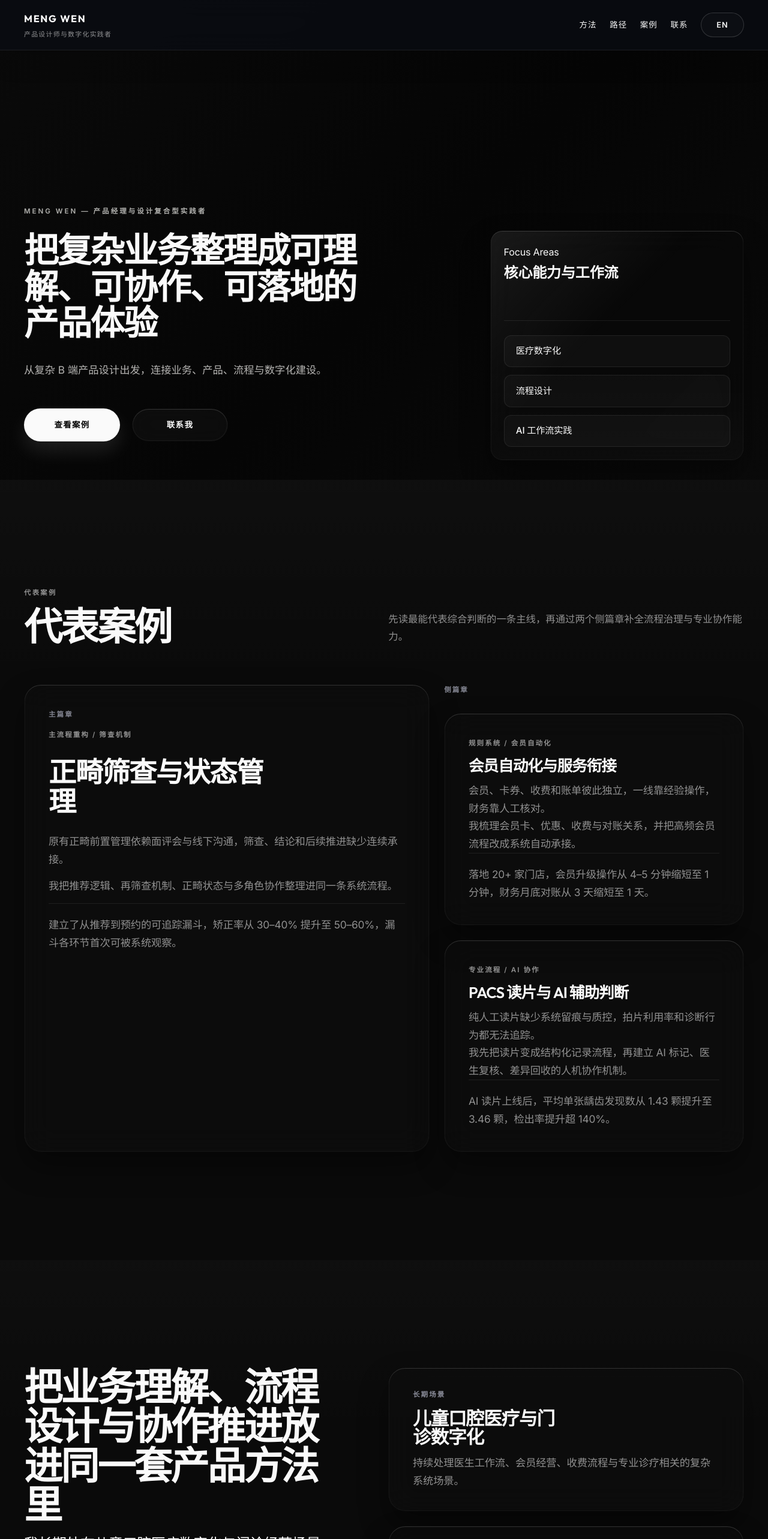
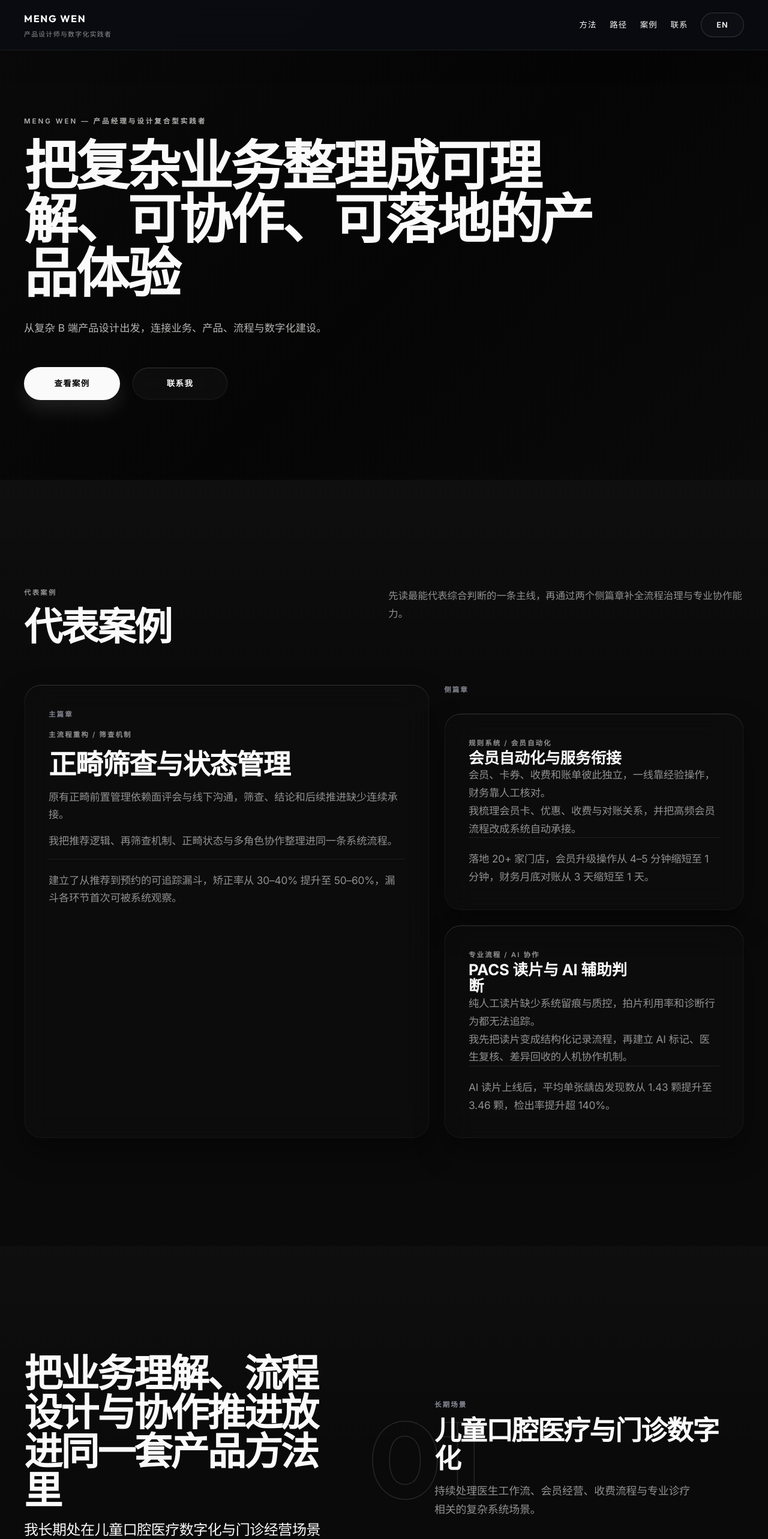
Before and after one commit to wmeng0219-source/Portfolio, a React (Vite) app: page /#/ in a window 1280 px wide. Shown: the top 2566 px of the page at 60% size. Built offline with nearby package versions, Linux system fonts and the light colour scheme.

Commit message:
style: GSAP typography-driven redesign, remove boxes/cards, make hero text massive, introduce outline numbers

```diff
--- a/src/components/About/index.jsx
+++ b/src/components/About/index.jsx
@@ -16,10 +16,13 @@ const About = () => {
 
         <div className="about-points" data-motion-group="about-points">
           {items.map((item) => (
-            <article className="about-card" key={item} data-motion-item data-motion-hover="card">
-              <p className="eyebrow-label">{t(`about.point.${item}.label`)}</p>
-              <h3 className="about-card-title">{t(`about.point.${item}.title`)}</h3>
-              <p className="about-card-body">{t(`about.point.${item}.body`)}</p>
+            <article className="about-item" key={item} data-motion-item>
+              <div className="about-number">0{item}</div>
+              <div className="about-content">
+                <p className="eyebrow-label">{t(`about.point.${item}.label`)}</p>
+                <h3 className="about-title">{t(`about.point.${item}.title`)}</h3>
+                <p className="about-body">{t(`about.point.${item}.body`)}</p>
+              </div>
             </article>
           ))}
         </div>
--- a/src/components/Experience/index.jsx
+++ b/src/components/Experience/index.jsx
@@ -15,12 +15,14 @@ const Experience = () => {
           <p className="section-intro">{t('experience.intro')}</p>
         </div>
 
-        <div className="phase-grid" data-motion-group="experience-phases">
+        <div className="phase-list" data-motion-group="experience-phases">
           {items.map((item) => (
-            <article className="phase-card" key={item} data-motion-item data-motion-hover="card">
-              <p className="phase-label">{t(`experience.item.${item}.period`)}</p>
-              <h3 className="phase-title">{t(`experience.item.${item}.title`)}</h3>
-              <p className="phase-body">{t(`experience.item.${item}.body`)}</p>
+            <article className="phase-item" key={item} data-motion-item>
+              <div className="phase-period">{t(`experience.item.${item}.period`)}</div>
+              <div className="phase-content">
+                <h3 className="phase-title">{t(`experience.item.${item}.title`)}</h3>
+                <p className="phase-body">{t(`experience.item.${item}.body`)}</p>
+              </div>
             </article>
           ))}
         </div>
--- a/src/components/Hero/Hero.module.css
+++ b/src/components/Hero/Hero.module.css
@@ -32,14 +32,14 @@
   width: min(100%, var(--content-max));
   margin: 0 auto;
   min-height: calc(100dvh - var(--header-height) - 4.5rem);
-  display: grid;
-  grid-template-columns: minmax(0, 1.15fr) minmax(18rem, 0.72fr);
-  gap: clamp(4rem, 8vw, 10rem);
-  align-items: end;
+  display: flex;
+  flex-direction: column;
+  justify-content: center;
 }
 
 .copy {
-  width: min(100%, 38rem);
+  width: 100%;
+  max-width: 64rem;
   padding-bottom: 2rem;
 }
 
@@ -54,11 +54,11 @@
 
 .mainTitle {
   max-width: 18ch;
-  margin-top: 1.5rem;
+  margin-top: 1rem;
   font-family: var(--font-display);
-  font-size: clamp(2.4rem, 4.5vw, 4.4rem);
+  font-size: clamp(3rem, 7vw, 7rem);
   font-weight: 700;
-  line-height: 1.05;
+  line-height: 1;
   letter-spacing: -0.04em;
 }
 
@@ -122,63 +122,7 @@
   transform: scale(0.97);
 }
 
-.panel {
-  position: relative;
-  display: flex;
-  flex-direction: column;
-  justify-content: space-between;
-  min-height: 24rem;
-  padding: 1.35rem;
-  border: 1px solid transparent;
-  border-radius: var(--radius-lg);
-  background: rgba(10, 10, 10, 0.4);
-  box-shadow:
-    inset 0 1px 0 rgba(255, 255, 255, 0.12),
-    inset 0 0 0 1px rgba(255, 255, 255, 0.04),
-    0 24px 48px rgba(0, 0, 0, 0.4);
-  backdrop-filter: blur(24px) saturate(180%);
-  -webkit-backdrop-filter: blur(24px) saturate(180%);
-  transform-origin: center center;
-  will-change: transform;
-}
 
-.panel::before {
-  content: '';
-  position: absolute;
-  inset: 0;
-  border-radius: inherit;
-  background:
-    linear-gradient(135deg, rgba(255, 255, 255, 0.08), transparent 44%),
-    linear-gradient(180deg, transparent 58%, rgba(255, 255, 255, 0.02));
-  pointer-events: none;
-}
-
-.panelTop,
-.panelLead {
-  position: relative;
-  z-index: 1;
-}
-
-.panelSignals {
-  display: flex;
-  flex-direction: column;
-  gap: 0.8rem;
-  margin-top: 2rem;
-  border-top: 1px solid rgba(255, 255, 255, 0.08);
-  padding-top: 1.5rem;
-}
-
-.signalTag {
-  display: inline-flex;
-  align-items: center;
-  padding: 0.8rem 1.2rem;
-  background: rgba(255, 255, 255, 0.03);
-  border: 1px solid rgba(255, 255, 255, 0.08);
-  border-radius: var(--radius-md);
-  font-size: 0.95rem;
-  color: var(--color-text-primary);
-  font-weight: 500;
-}
 
 @media (max-width: 900px) {
   .hero {
@@ -186,24 +130,10 @@
     padding-top: calc(var(--header-height) + 3rem);
   }
 
-  .shell {
-    min-height: auto;
-    grid-template-columns: 1fr;
-  }
-
   .copy {
-    width: min(100%, 34rem);
+    width: 100%;
     padding-bottom: 0;
   }
-
-  .mainTitle {
-    max-width: none;
-  }
-
-  .panel {
-    min-height: auto;
-  }
-
 }
 
 @media (max-width: 640px) {
@@ -212,12 +142,8 @@
     padding-right: 1rem;
   }
 
-  .kicker {
-    letter-spacing: 0.2em;
-  }
-
   .mainTitle {
-    font-size: clamp(2.2rem, 8vw, 3rem);
+    font-size: clamp(2.4rem, 10vw, 3.5rem);
   }
 
   .actions {
@@ -229,12 +155,4 @@
   .btnSecondary {
     width: 100%;
   }
-
-  .panel {
-    padding: 1.15rem;
-  }
-
-  .panelLead {
-    padding-top: 1rem;
-  }
 }
--- a/src/components/Hero/index.jsx
+++ b/src/components/Hero/index.jsx
@@ -115,18 +115,6 @@ const Hero = () => {
             </a>
           </div>
         </div>
-
-        <aside className={styles.panel} ref={visualRef} aria-label={t('hero.panel.label')}>
-          <div className={styles.panelTop}>
-            <p className={styles.panelLeadLabel}>{t('hero.panel.label')}</p>
-            <h2 className={styles.panelCaption}>{t('hero.panel.title')}</h2>
-          </div>
-          <div className={styles.panelSignals}>
-            <div className={styles.signalTag}>{t('hero.signal.1')}</div>
-            <div className={styles.signalTag}>{t('hero.signal.2')}</div>
-            <div className={styles.signalTag}>{t('hero.signal.3')}</div>
-          </div>
-        </aside>
       </div>
     </section>
   );
--- a/src/motion/useHomepageMotion.js
+++ b/src/motion/useHomepageMotion.js
@@ -29,23 +29,22 @@ export const useHomepageMotion = (rootRef) => {
             return;
           }
 
-          const isProofSection = Boolean(section.querySelector('[data-motion-group="proof"]'));
           const isPortfolioSection = Boolean(section.querySelector('[data-motion-group="portfolio-stage"]'));
 
           const fromVars = reduceMotion
             ? { autoAlpha: 0 }
-            : { y: isProofSection ? 36 : isPortfolioSection ? 32 : 24, autoAlpha: 0 };
+            : { y: isPortfolioSection ? 48 : 36, autoAlpha: 0 };
 
           const toVars = {
             y: 0,
             autoAlpha: 1,
-            duration: reduceMotion ? 0.01 : isProofSection ? 0.95 : isPortfolioSection ? 0.88 : 0.74,
-            stagger: reduceMotion ? 0 : isProofSection ? 0.16 : isPortfolioSection ? 0.1 : 0.08,
+            duration: reduceMotion ? 0.01 : isPortfolioSection ? 1.2 : 0.84,
+            stagger: reduceMotion ? 0 : isPortfolioSection ? 0.12 : 0.1,
             ease: 'power3.out',
             overwrite: 'auto',
             scrollTrigger: {
               trigger: section,
-              start: isProofSection ? 'top 78%' : isPortfolioSection ? 'top 80%' : 'top 84%',
+              start: isPortfolioSection ? 'top 80%' : 'top 85%',
               once: true,
             },
           };
@@ -58,6 +57,21 @@ export const useHomepageMotion = (rootRef) => {
         });
 
         if (isDesktop && !reduceMotion) {
+          // Massive Typography Parallax
+          const bigNumbers = Array.from(root.querySelectorAll('.about-number'));
+          bigNumbers.forEach(num => {
+            gsap.to(num, {
+              yPercent: 40,
+              ease: 'none',
+              scrollTrigger: {
+                trigger: num.parentElement,
+                start: 'top bottom',
+                end: 'bottom top',
+                scrub: true,
+              }
+            });
+          });
+
           const hoverTargets = Array.from(root.querySelectorAll('[data-motion-hover]'));
 
           hoverTargets.forEach((node) => {
--- a/src/styles/global.css
+++ b/src/styles/global.css
@@ -146,14 +146,11 @@ main {
   grid-template-columns: minmax(0, 0.92fr) minmax(0, 1.08fr);
 }
 
-.about-points,
 .portfolio-secondary {
   display: grid;
   gap: 1.5rem;
 }
 
-.about-card,
-.phase-card,
 .portfolio-card,
 .portfolio-primary {
   border: 1px solid transparent;
@@ -171,32 +168,8 @@ main {
   transition: transform 0.25s cubic-bezier(0.16, 1, 0.3, 1), box-shadow 0.25s ease, background-color 0.25s ease;
 }
 
-.about-card {
-  padding: 2.2rem 2.5rem;
-}
 
-.about-card-title,
-.phase-title,
-.portfolio-card-title,
-.portfolio-primary-title {
-  margin-top: 0.8rem;
-  margin-bottom: 0.8rem;
-  font-family: var(--font-display);
-  font-size: clamp(1.5rem, 2.4vw, 2.2rem);
-  font-weight: 600;
-  line-height: 1.02;
-  letter-spacing: -0.04em;
-}
 
-.section-heading-episodic {
-  align-items: end;
-}
-
-.about-card-title {
-  max-width: 12ch;
-}
-
-.about-card-body,
 .phase-body,
 .portfolio-card-body,
 .portfolio-primary-body,
@@ -206,15 +179,100 @@ main {
   line-height: 1.72;
 }
 
-.phase-grid {
-  display: grid;
-  gap: 1rem;
-  grid-template-columns: repeat(4, minmax(0, 1fr));
+.about-points {
+  display: flex;
+  flex-direction: column;
 }
 
-.phase-card {
-  min-height: 100%;
-  padding: 2.5rem;
+.about-item {
+  position: relative;
+  padding: clamp(3rem, 6vw, 5rem) 0;
+  border-bottom: 1px solid rgba(255, 255, 255, 0.08);
+  display: flex;
+  align-items: center;
+}
+
+.about-item:last-child {
+  border-bottom: none;
+}
+
+.about-number {
+  font-family: var(--font-display);
+  font-size: clamp(5rem, 14vw, 14rem);
+  font-weight: 700;
+  line-height: 0.8;
+  color: transparent;
+  -webkit-text-stroke: 1.5px rgba(255, 255, 255, 0.12);
+  position: absolute;
+  left: -2rem;
+  top: 50%;
+  transform: translateY(-50%);
+  z-index: 0;
+  pointer-events: none;
+}
+
+.about-content {
+  position: relative;
+  z-index: 1;
+  padding-left: clamp(1rem, 6vw, 8rem);
+}
+
+.about-title {
+  margin-top: 0.5rem;
+  margin-bottom: 1rem;
+  font-family: var(--font-display);
+  font-size: clamp(1.8rem, 3.5vw, 2.8rem);
+  font-weight: 600;
+  line-height: 1.05;
+  letter-spacing: -0.04em;
+}
+
+.about-body {
+  color: var(--color-text-muted);
+  font-size: clamp(1.05rem, 1.4vw, 1.15rem);
+  line-height: 1.72;
+  max-width: 38ch;
+}
+
+.phase-list {
+  display: flex;
+  flex-direction: column;
+  margin-top: 4rem;
+}
+
+.phase-item {
+  display: grid;
+  grid-template-columns: minmax(12rem, 1fr) 2fr;
+  gap: 2rem;
+  padding: 4rem 0;
+  border-bottom: 1px solid rgba(255, 255, 255, 0.08);
+}
+
+.phase-item:last-child {
+  border-bottom: none;
+}
+
+.phase-period {
+  font-family: var(--font-display);
+  font-size: clamp(2rem, 4vw, 3rem);
+  font-weight: 300;
+  color: var(--color-text-muted);
+  line-height: 1;
+}
+
+.phase-content {
+  display: flex;
+  flex-direction: column;
+  gap: 1rem;
+}
+
+.phase-title {
+  margin: 0;
+  font-family: var(--font-display);
+  font-size: clamp(1.8rem, 3vw, 2.8rem);
+  font-weight: 600;
+  line-height: 1.1;
+  letter-spacing: -0.04em;
 }
 
 .phase-label,
@@ -421,9 +479,13 @@ a.contact-value:hover {
   .section-heading,
   .about-grid,
   .portfolio-stage,
-  .phase-grid {
+  .phase-item {
     grid-template-columns: 1fr;
     row-gap: 1rem;
+  }
+
+  .phase-item {
+    padding: 3rem 0;
   }
 
   .section-title {
```
